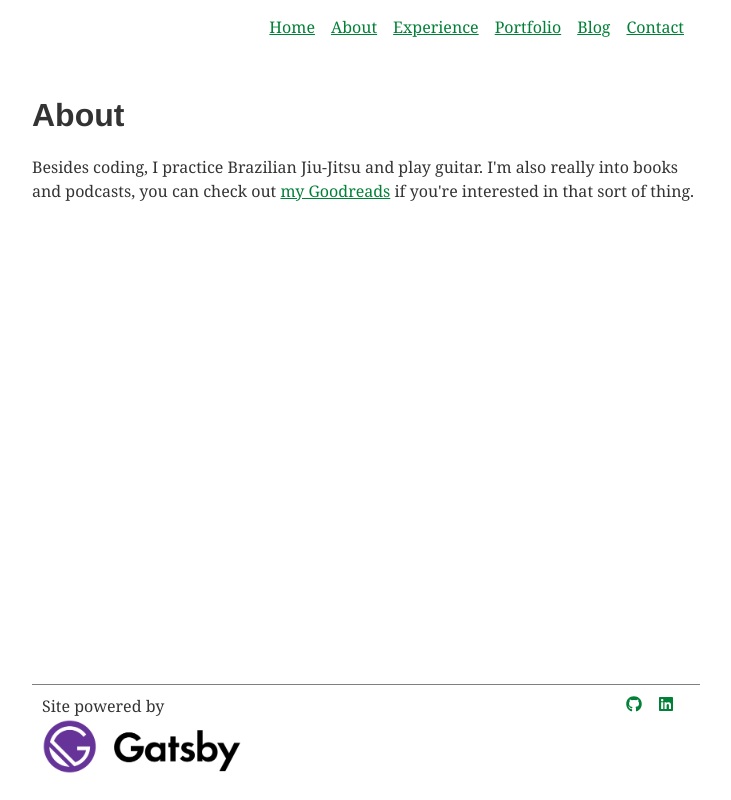
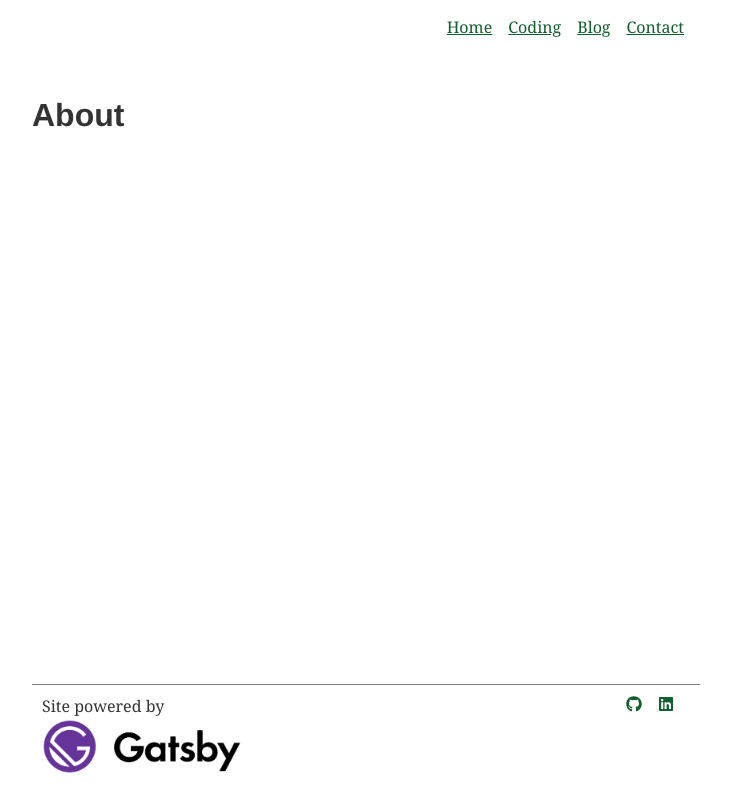
Before and after one commit to barrysweeney/personal-site, a Gatsby site: page /about in a window 1280 px wide. Shown: the whole page, without its empty margins (274-1005 px from the left). Built offline with nearby package versions, Linux system fonts and the light colour scheme; Gatsby itself is replaced by a stand-in of ours; some packages are replaced by stand-ins of ours.

Commit message:
take out cv

```diff
--- a/content/blog/blog-post-directed-at-developers-in-the-style-of-pyimagesearch/index.md
+++ b/content/blog/blog-post-directed-at-developers-in-the-style-of-pyimagesearch/index.md
@@ -1,5 +1,5 @@
 ---
-title: Blog post directed at developers in the style of pyimagesearch
+title: Lego kit style how to guide
 date: 2021-02-17T12:53:27.821Z
 description: lorem ipsum
 ---
--- a/gatsby-node.js
+++ b/gatsby-node.js
@@ -10,6 +10,15 @@ exports.onCreateNode = ({ node, getNode, actions }) => {
       name: `slug`,
       value,
     })
+  }
+}
+
+exports.onCreatePage = async ({ page, actions: { deletePage } }) => {
+  if (page.path.match(/^\/experience/)) {
+    deletePage(page)
+  }
+  if (page.path.match(/^\/about/)) {
+    deletePage(page)
   }
 }
 
--- a/src/components/layout.js
+++ b/src/components/layout.js
@@ -31,9 +31,9 @@ export default function Layout({ children }) {
       <header style={{ marginBottom: `1.5rem` }}>
         <ul style={{ listStyle: `none`, float: `right` }}>
           <ListLink to="/">Home</ListLink>
-          <ListLink to="/about">About</ListLink>
-          <ListLink to="/experience">Experience</ListLink>
-          <ListLink to="/portfolio/">Portfolio</ListLink>
+          {/*<ListLink to="/about">About</ListLink>*/}
+          {/*<ListLink to="/experience">Experience</ListLink>*/}
+          <ListLink to="/portfolio/">Coding</ListLink>
           <ListLink to="/blog/">Blog</ListLink>
           <ListLink to="/contact/">Contact</ListLink>
         </ul>
--- a/src/pages/about.js
+++ b/src/pages/about.js
@@ -9,12 +9,7 @@ export default function Home() {
       <SEO title="About" />
       <Header headerText="About" />
       <p>
-        Besides coding, I practice Brazilian Jiu-Jitsu and play guitar. I'm also
-        really into books and podcasts, you can check out{" "}
-        <a href="https://www.goodreads.com/user/show/72368832-barry">
-          my Goodreads
-        </a>{" "}
-        if you're interested in that sort of thing.
+
       </p>
     </Layout>
   )
--- a/src/styles/global.css
+++ b/src/styles/global.css
@@ -1,3 +1,3 @@
 a {
-  color: rgb(3, 128, 55);
+  color: rgb(17, 95, 46);
 }
```
Also changed, not shown: src/pages/index.js (+4 -5 lines).
